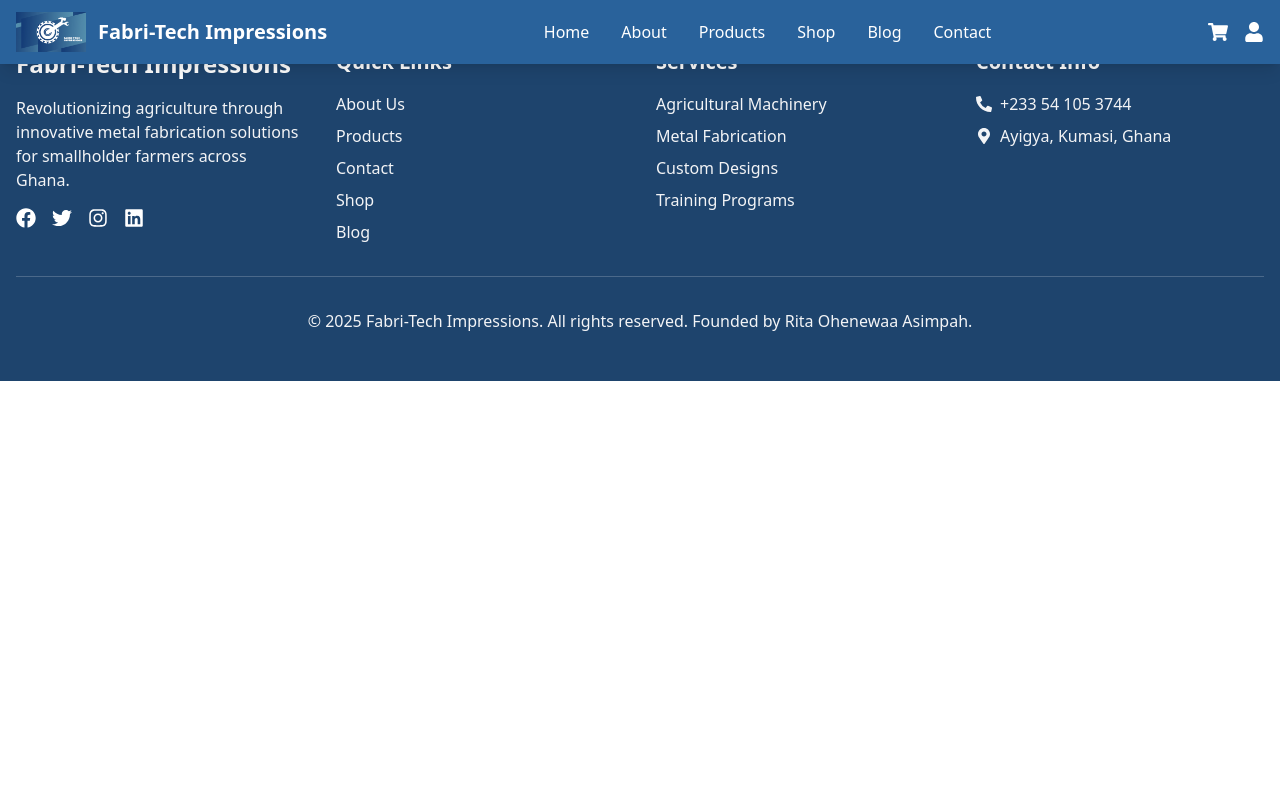
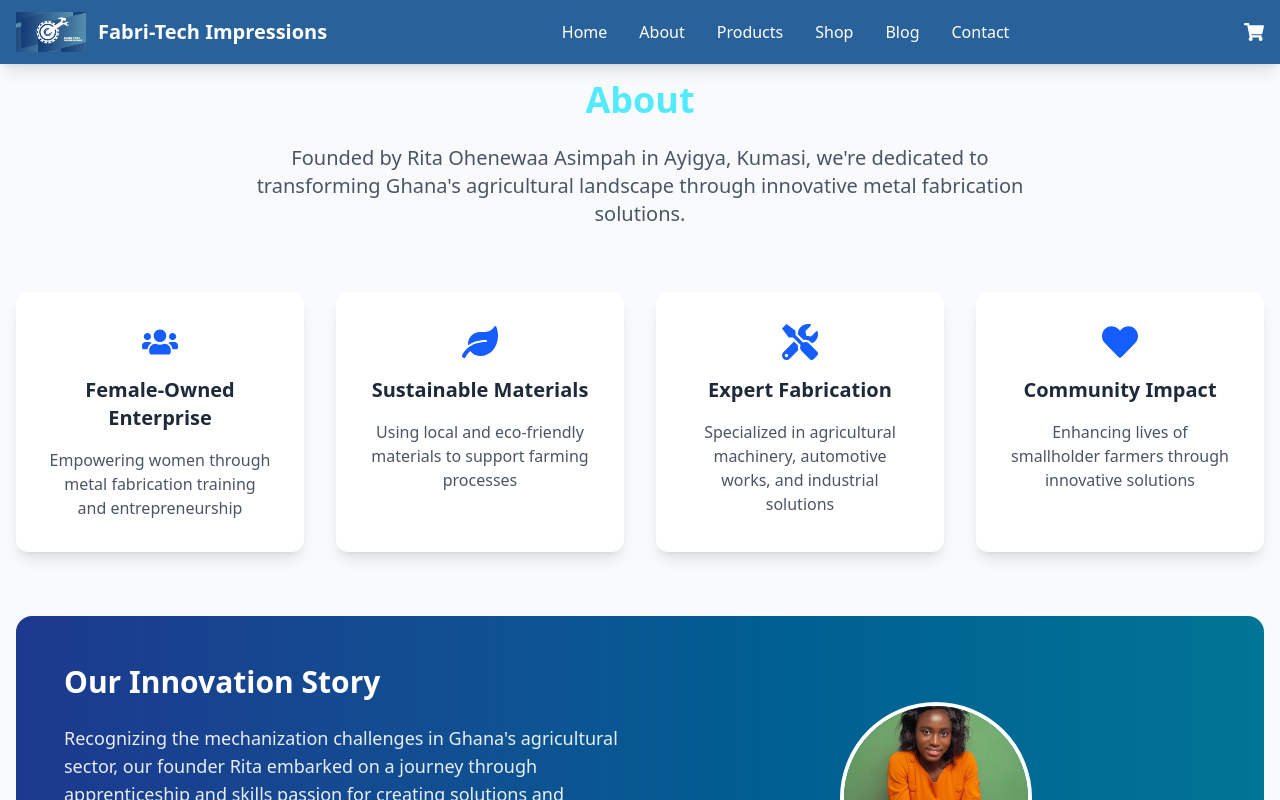
Before and after one commit to Theldra/metal-works, a React (Vite) app: page /about in a window 1280 px wide. Shown: the top 800 px of the page. Built offline with nearby package versions, Linux system fonts and the light colour scheme.

Commit message:
header, hero, app.jsx update

```diff
--- a/src/App.jsx
+++ b/src/App.jsx
@@ -12,6 +12,9 @@ import GuestCheckout from './components/GuestCheckout';
 import Footer from './components/Footer';
 import ShoppingCart from './components/ShoppingCart';
 import Blog from './components/Blog';
+import About from './components/About';
+import Products from './components/Products';
+import Contact from './components/Contact';
 
 function App() {
   useEffect(() => {
@@ -28,8 +31,11 @@ function App() {
           <Header />
           <Routes>
             <Route path="/" element={<Home />} />
+            <Route path="/about" element={<About />} />
+            <Route path="/products" element={<Products />} />
             <Route path="/shop" element={<Shop />} />
            <Route path="/blog" element={<Blog />} />
+           <Route path="/contact" element={<Contact />} />
             <Route path="/checkout" element={<GuestCheckout />} />
           </Routes>
           <Footer />
--- a/src/components/Header.jsx
+++ b/src/components/Header.jsx
@@ -1,7 +1,7 @@
 import React, { useContext, useState } from 'react';
 import { Link } from 'react-router-dom';
 import { CartContext } from '../context/CartContext';
-import { FaArrowUp, FaBars, FaShoppingCart, FaTimes, FaUser } from 'react-icons/fa';
+import { FaArrowUp, FaBars, FaShoppingCart, FaTimes } from 'react-icons/fa';
 import { useScrollToTop } from '../hooks/useScrollToTop';
 import logo from '../assets/images/fab-logo.jpg';
 
@@ -28,14 +28,14 @@ const Header = () => {
 
             <nav className="hidden md:flex space-x-8">
               <Link to="/" className="hover:text-blue-300 transition-colors">Home</Link>
-              <a href="#about" className="hover:text-blue-300 transition-colors">About</a>
-              <a href="#products" className="hover:text-blue-300 transition-colors">Products</a>
+              <Link to="/about" className="hover:text-blue-300 transition-colors">About</Link>
+              <Link to="/products" className="hover:text-blue-300 transition-colors">Products</Link>
               <Link to="/shop" className="hover:text-blue-300 transition-colors">Shop</Link>
               <Link to="/blog" className="hover:text-blue-300 transition-colors">Blog</Link>
-              <a href="#contact" className="hover:text-blue-300 transition-colors">Contact</a>
+              <Link to="/contact" className="hover:text-blue-300 transition-colors">Contact</Link>
             </nav>
 
-            <div className="hidden md:flex items-center space-x-4">
+            <div className="hidden md:flex items-center">
               <button
                 onClick={() => setIsCartOpen(true)}
                 className="relative text-xl cursor-pointer hover:text-blue-300"
@@ -47,9 +47,6 @@ const Header = () => {
                   </span>
                 )}
               </button>
-              <Link to="/auth">
-                <FaUser className="text-xl cursor-pointer hover:text-blue-300" />
-              </Link>
             </div>
 
             <button
--- a/src/components/Hero.jsx
+++ b/src/components/Hero.jsx
@@ -36,7 +36,7 @@ const Hero = () => {
             {/* Primary CTA - View Catalog */}
             <button
               className="group flex items-center justify-center gap-2 bg-cyan-500 hover:bg-cyan-600 text-white px-8 py-3 rounded-lg font-semibold transition-all duration-300"
-              onClick={() => window.location.href = '#products'}
+              onClick={() => window.location.href = '/products'}
             >
               View Catalog
               <FaBookOpen className="w-5 h-5 transition-transform duration-300 group-hover:translate-x-1" />
```
